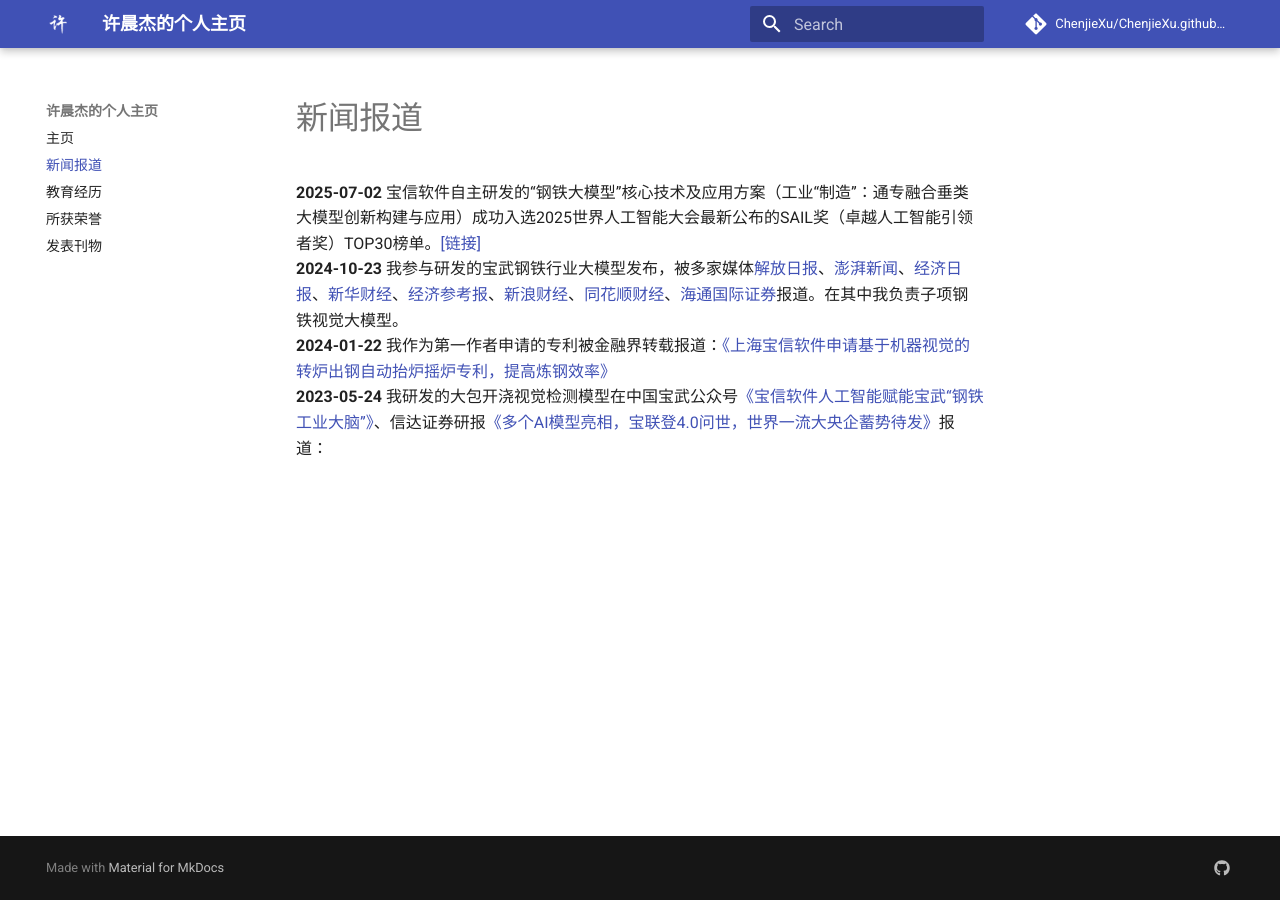
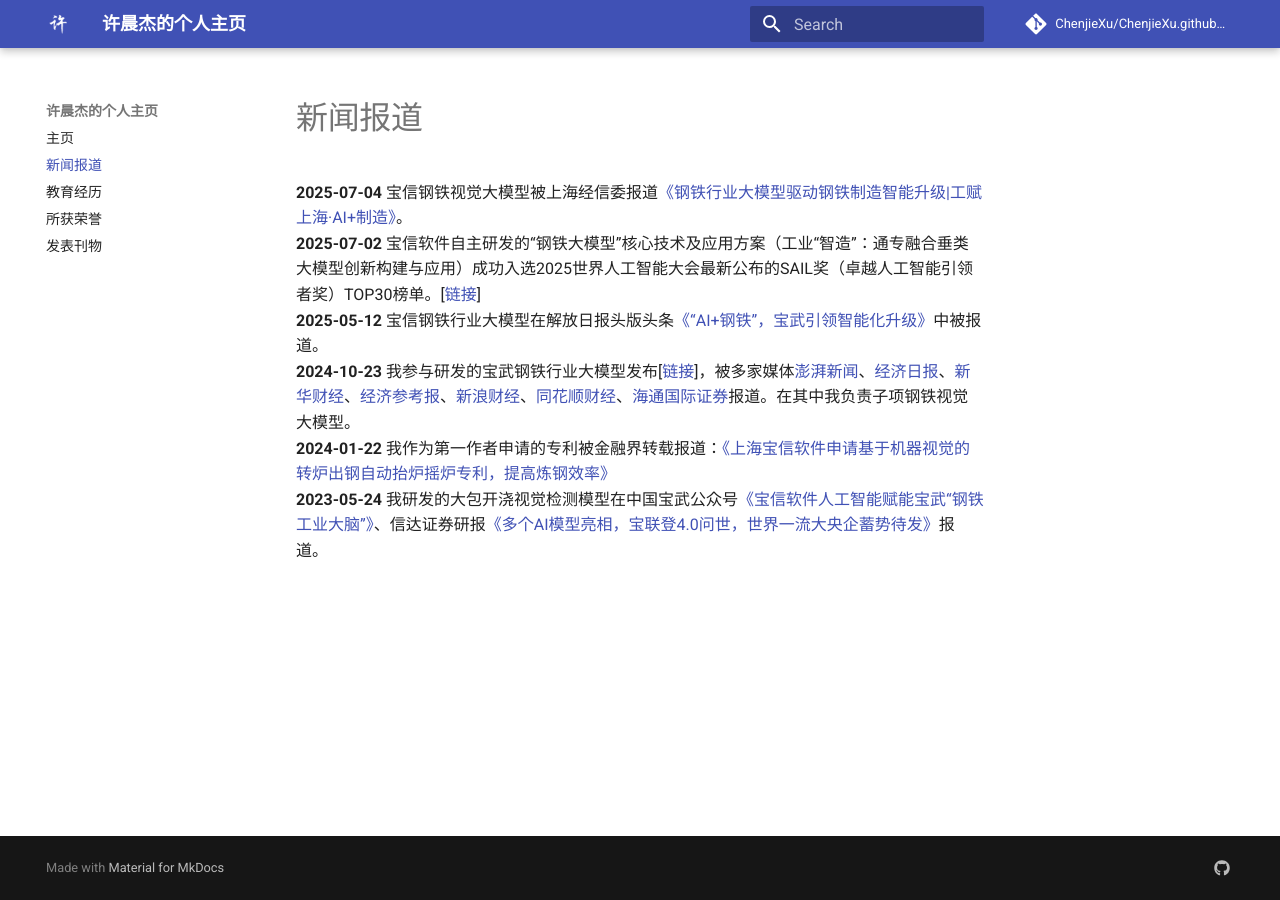
Before and after one commit to ChenjieXu/ChenjieXu.github.io, an MkDocs documentation site: the page built from docs/news.md, in a window 1280 px wide. Built offline with MkDocs 1.6.1 and Material for MkDocs 9.7.7, drawn with Linux system fonts in a browser that asks for light colours; comment, search, counter and statistics services are not loaded.

Commit message:
更新新闻报道，添加2025年宝信钢铁视觉大模型相关报道及其他媒体报道信息

```diff
--- a/docs/news.md
+++ b/docs/news.md
@@ -1,5 +1,7 @@
 #  新闻报道
-**2025-07-02** 宝信软件自主研发的“钢铁大模型”核心技术及应用方案（工业“制造”：通专融合垂类大模型创新构建与应用）成功入选2025世界人工智能大会最新公布的SAIL奖（卓越人工智能引领者奖）TOP30榜单。[[链接]](https://mp.weixin.qq.com/s/Qs-kCUn8c6LnUvNo1xh4dg)
-**2024-10-23** 我参与研发的宝武钢铁行业大模型发布，被多家媒体[解放日报](https://mp.weixin.qq.com/s?src=11&timestamp=1750851555&ver=6074&signature=LCHxjYFtVFYKVlDpNkUC4ckGXpN2UpmYc8HWtQDv8kzRTurWM0sLHV*0EBdIIUnjkPKMh7ekLgs6pXLxTtfw9RBIbHO6MPFIlu7g0DjTNUaw*KahWYl2ybAOvLGKScWI&new=1)、[澎湃新闻](https://www.thepaper.cn/newsDetail_forward_29125055)、[经济日报](http://www.ce.cn/xwzx/gnsz/gdxw/202410/24/t20241024_39180237.shtml)、[新华财经](https://www.cnfin.com/dz-lb/detail/20241023/4124973_1.html)、[经济参考报](http://jjckb.xinhuanet.com/20241028/71a41f65a90d479788030555ce9d7ae5/c.html)、[新浪财经](https://finance.sina.com.cn/roll/2024-10-23/doc-inctqhfq0440638.shtml)、[同花顺财经](https://stock.10jqka.com.cn/20241024/c662739907.shtml)、[海通国际证券](https://data.eastmoney.com/report/info/AP202506221695545058.html)报道。在其中我负责子项钢铁视觉大模型。
+**2025-07-04** 宝信钢铁视觉大模型被上海经信委报道[《钢铁行业大模型驱动钢铁制造智能升级|工赋上海·AI+制造》](https://mp.weixin.qq.com/s/tQYbHk1TlHx7mDAxKVwGmw)。
+**2025-07-02** 宝信软件自主研发的“钢铁大模型”核心技术及应用方案（工业“智造”：通专融合垂类大模型创新构建与应用）成功入选2025世界人工智能大会最新公布的SAIL奖（卓越人工智能引领者奖）TOP30榜单。[[链接](https://mp.weixin.qq.com/s/Qs-kCUn8c6LnUvNo1xh4dg)]
+**2025-05-12** 宝信钢铁行业大模型在解放日报头版头条[《“AI+钢铁”，宝武引领智能化升级》](https://mp.weixin.qq.com/s/AbYlobL5o4o2ZggHfFBQLg)中被报道。
+**2024-10-23** 我参与研发的宝武钢铁行业大模型发布[[链接](https://mp.weixin.qq.com/s/jgm0XkWHsnGM0zzhX-tX7Q)]，被多家媒体[澎湃新闻](https://www.thepaper.cn/newsDetail_forward_29125055)、[经济日报](http://www.ce.cn/xwzx/gnsz/gdxw/202410/24/t20241024_39180237.shtml)、[新华财经](https://www.cnfin.com/dz-lb/detail/20241023/4124973_1.html)、[经济参考报](http://jjckb.xinhuanet.com/20241028/71a41f65a90d479788030555ce9d7ae5/c.html)、[新浪财经](https://finance.sina.com.cn/roll/2024-10-23/doc-inctqhfq0440638.shtml)、[同花顺财经](https://stock.10jqka.com.cn/20241024/c662739907.shtml)、[海通国际证券](https://data.eastmoney.com/report/info/AP202506221695545058.html)报道。在其中我负责子项钢铁视觉大模型。
 **2024-01-22** 我作为第一作者申请的专利被金融界转载报道：[《上海宝信软件申请基于机器视觉的转炉出钢自动抬炉摇炉专利，提高炼钢效率》](https://www.163.com/dy/article/JMGTHQ0S0519QIKK.html)
-**2023-05-24** 我研发的大包开浇视觉检测模型在中国宝武公众号[《宝信软件人工智能赋能宝武“钢铁工业大脑”》](https://mp.weixin.qq.com/s?src=11&timestamp=1750851260&ver=6074&signature=LCHxjYFtVFYKVlDpNkUC4ckGXpN2UpmYc8HWtQDv8kxOM6jA5LuP2UCzLdRCgUTRztlTZp-TtZKumVON6z4qVYmoki-jZUBNbkPgNd8Npm5beWQZdlvFZI15Gb2L33z7&new=1)、信达证券研报[《多个AI模型亮相，宝联登4.0问世，世界一流大央企蓄势待发》](https://data.eastmoney.com/report/info/AP202306081590564120.html)报道：
+**2023-05-24** 我研发的大包开浇视觉检测模型在中国宝武公众号[《宝信软件人工智能赋能宝武“钢铁工业大脑”》](https://mp.weixin.qq.com/s/GAiOt3bjMl23jMTRgIKLsg)、信达证券研报[《多个AI模型亮相，宝联登4.0问世，世界一流大央企蓄势待发》](https://data.eastmoney.com/report/info/AP202306081590564120.html)报道。
```
